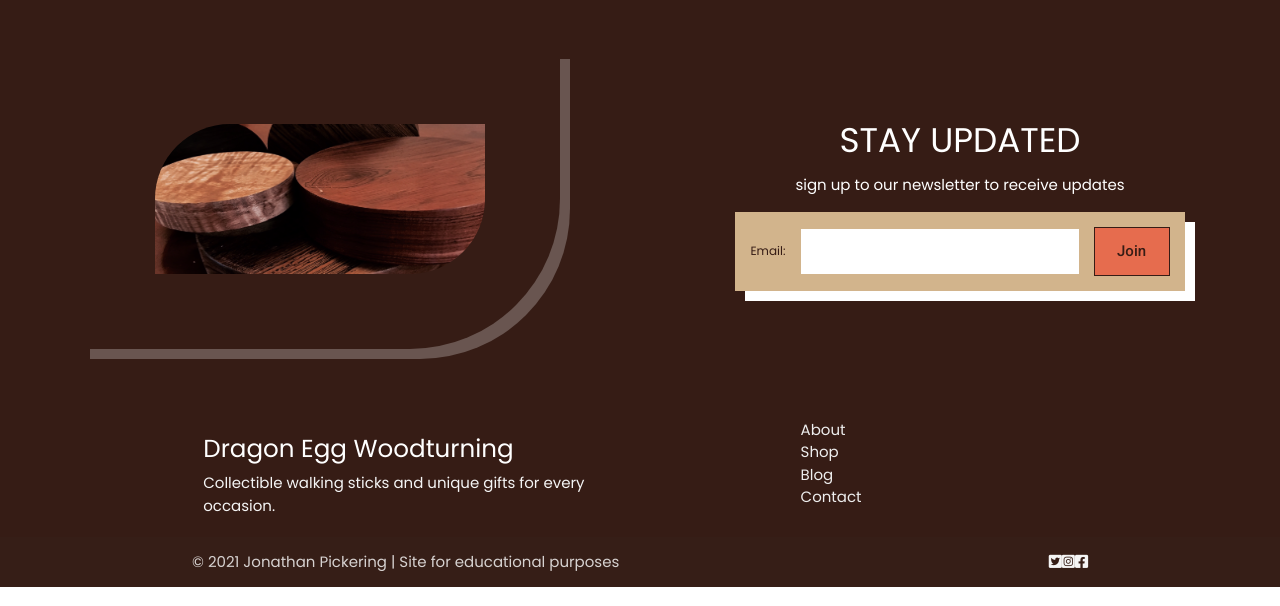
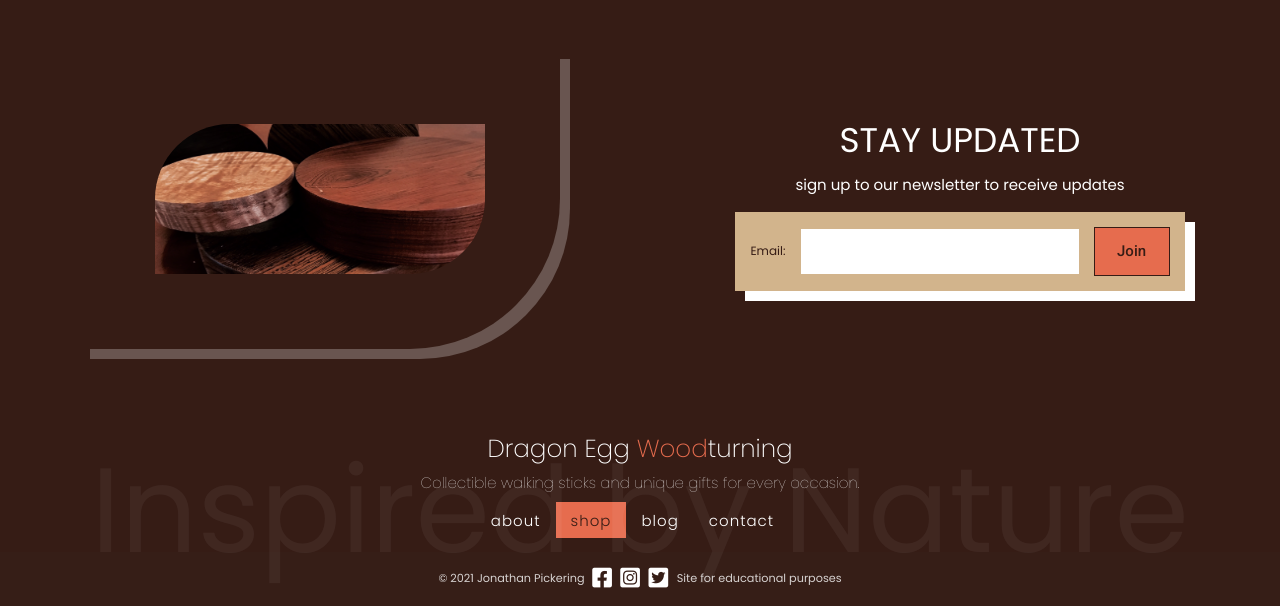
Before and after one commit to jjpickering10/CI-MS4-DragonEggWoodturning, a Django app: page /bag/ in a window 1280 px wide. Shown: the part 3643-4249 px from the top of the page. Run offline with Django 3.2, Linux system fonts and the light colour scheme; some libraries are stand-ins or nearby versions.

Commit message:
Style footer to match site theme

```diff
--- a/static/css/base.css
+++ b/static/css/base.css
@@ -2365,5 +2365,105 @@ nav ul .shop-now-link a:hover, nav ul .shop-now-link a:focus {
 }
 
 .page-footer {
+  position: relative;
   background: var(--primary-brown);
+  overflow: hidden;
+}
+.page-footer .footer-watermark {
+  position: absolute;
+  top: 50%;
+  left: 50%;
+  width: 100%;
+  transform: translate(-50%, -50%);
+  font-size: 8rem;
+  color: var(--white-shadow);
+  opacity: 0.2;
+  text-align: center;
+  -webkit-animation: footer 3s linear infinite;
+          animation: footer 3s linear infinite;
+}
+@-webkit-keyframes footer {
+  0% {
+    transform: translate(-50%, -50%);
+  }
+  25% {
+    transform: translate(-50%, calc(-50% + 10px));
+  }
+  50% {
+    transform: translate(-50%, calc(-50% + 20px ));
+  }
+  75% {
+    transform: translate(-50%, calc(-50% + 10px));
+  }
+  100% {
+    transform: translate(-50%, -50%);
+  }
+}
+@keyframes footer {
+  0% {
+    transform: translate(-50%, -50%);
+  }
+  25% {
+    transform: translate(-50%, calc(-50% + 10px));
+  }
+  50% {
+    transform: translate(-50%, calc(-50% + 20px ));
+  }
+  75% {
+    transform: translate(-50%, calc(-50% + 10px));
+  }
+  100% {
+    transform: translate(-50%, -50%);
+  }
+}
+.page-footer h5, .page-footer p, .page-footer a {
+  color: var(--white);
+}
+.page-footer h5 {
+  font-weight: 200;
+  text-align: center;
+}
+.page-footer h5 span {
+  color: var(--primary-orange);
+}
+.page-footer p {
+  font-weight: 100;
+  text-align: center;
+}
+.page-footer a {
+  font-size: 1rem;
+  letter-spacing: 1px;
+  font-weight: 300;
+  text-transform: lowercase;
+  padding: 0.5rem 1rem;
+}
+.page-footer .container .row {
+  display: flex;
+  align-items: center;
+  justify-content: center;
+  flex-wrap: wrap;
+  gap: 1rem;
+}
+.page-footer .container .row > * {
+  flex: 50%;
+}
+.page-footer .container ul {
+  display: flex;
+  justify-content: center;
+  align-items: center;
+}
+.page-footer .container ul .footer-shop-link {
+  background-color: var(--primary-orange);
+  color: var(--primary-brown);
+}
+.page-footer .footer-copyright .container {
+  display: flex;
+  align-items: center;
+  justify-content: center;
+  gap: 0.5rem;
+  font-size: 0.75rem;
+}
+.page-footer .footer-copyright .container a {
+  font-size: 1.5rem;
+  padding: 0;
 }/*# sourceMappingURL=base.css.map */
--- a/static/css/base.scss
+++ b/static/css/base.scss
@@ -2749,5 +2749,91 @@ nav {
 // Footer
 
 .page-footer {
+    position: relative;
     background: var(--primary-brown);
-}
+    overflow: hidden;
+    .footer-watermark {
+        position: absolute;
+        top: 50%;
+        left: 50%;
+        width: 100%;
+        transform: translate(-50%, -50%);
+        font-size: 8rem;
+        color: var(--white-shadow);
+        opacity: 0.2;
+        text-align: center;
+        animation: footer 3s linear infinite
+    }
+    @keyframes footer {
+        0% {
+            transform: translate(-50%, -50%);
+        }
+        25% {
+            transform: translate(-50%, calc(-50% + 10px));
+        }
+        50% {
+            transform: translate(-50%, calc(-50% + 20px ));
+        }
+        75% {
+            transform: translate(-50%, calc(-50% + 10px));
+        }
+        100% {
+            transform: translate(-50%, -50%);
+        }
+    }
+    h5, p, a {
+        color: var(--white);
+    }
+    h5 {
+        font-weight: 200;
+        text-align: center;
+        span {
+            color: var(--primary-orange);
+        }
+    }
+    p {
+        font-weight: 100;
+        text-align: center;
+    }
+    a {
+        font-size: 1rem;
+        letter-spacing: 1px;
+        font-weight: 300;
+        text-transform: lowercase;
+        padding: 0.5rem 1rem;
+    }
+    .container {
+        .row {
+            display: flex;
+            align-items: center;
+            justify-content: center;
+            flex-wrap: wrap;
+            gap: 1rem;
+            > * {
+                flex: 50%;
+            }
+        }
+        ul {
+            display: flex;
+            justify-content: center;
+            align-items: center;
+            .footer-shop-link {
+                background-color: var(--primary-orange);
+                color: var(--primary-brown);
+            }
+        }
+    }
+    .footer-copyright {
+        .container {
+            display: flex;
+            align-items: center;
+            justify-content: center;
+            gap: 0.5rem;
+            font-size: 0.75rem;
+            a {
+                font-size: 1.5rem;
+                padding: 0;
+            }
+        }
+    }
+}
--- a/templates/base.html
+++ b/templates/base.html
@@ -190,18 +190,19 @@
     </main>
 
     <footer class="page-footer">
+      <div class="footer-watermark">Inspired by Nature</div>
       <div class="container">
         <div class="row">
           <div class="col l6 s12">
-            <h5 class="white-text">Dragon Egg Woodturning</h5>
-            <p class="grey-text text-lighten-4">Collectible walking sticks and unique gifts for every occasion.</p>
+            <h5 class="">Dragon Egg <span>Wood</span>turning</h5>
+            <p class="">Collectible walking sticks and unique gifts for every occasion.</p>
           </div>
-          <div class="col l4 offset-l2 s12">
+          <div class="col l4 s12">
             <ul>
-              <li><a class="grey-text text-lighten-3" href="{% url 'about' %}">About</a></li>
-              <li><a class="grey-text text-lighten-3" href="{% url 'all_products' %}">Shop</a></li>
-              <li><a class="grey-text text-lighten-3" href="{% url 'blog' %}">Blog</a></li>
-              <li><a class="grey-text text-lighten-3" href="#!">Contact</a></li>
+              <li><a class="" href="{% url 'about' %}">About</a></li>
+              <li><a class="footer-shop-link" href="{% url 'all_products' %}">Shop</a></li>
+              <li><a class="" href="{% url 'blog' %}">Blog</a></li>
+              <li><a class="" href="#!">Contact</a></li>
             </ul>
           </div>
         </div>
@@ -209,13 +210,13 @@
       <div class="footer-copyright">
         <div class="container">
         © 2021 Jonathan Pickering
-        <a class="grey-text text-lighten-4 right" href="https://www.facebook.com/" target="_blank"><i
+        <a class="right" href="https://www.facebook.com/" target="_blank"><i
           class="fab fa-facebook-square"></i></a>
-      <a class="grey-text text-lighten-4 right" href="https://www.instagram.com/" target="_blank"><i
+      <a class="right" href="https://www.instagram.com/" target="_blank"><i
           class="fab fa-instagram-square"></i></a>
-      <a class="grey-text text-lighten-4 right" href="https://www.twitter.com/" target="_blank"><i
+      <a class="right" href="https://www.twitter.com/" target="_blank"><i
           class="fab fa-twitter-square"></i></a>
-          | Site for educational purposes
+          Site for educational purposes
         </div>
       </div>
     </footer>
```
Also changed, not shown: 1 other file.
